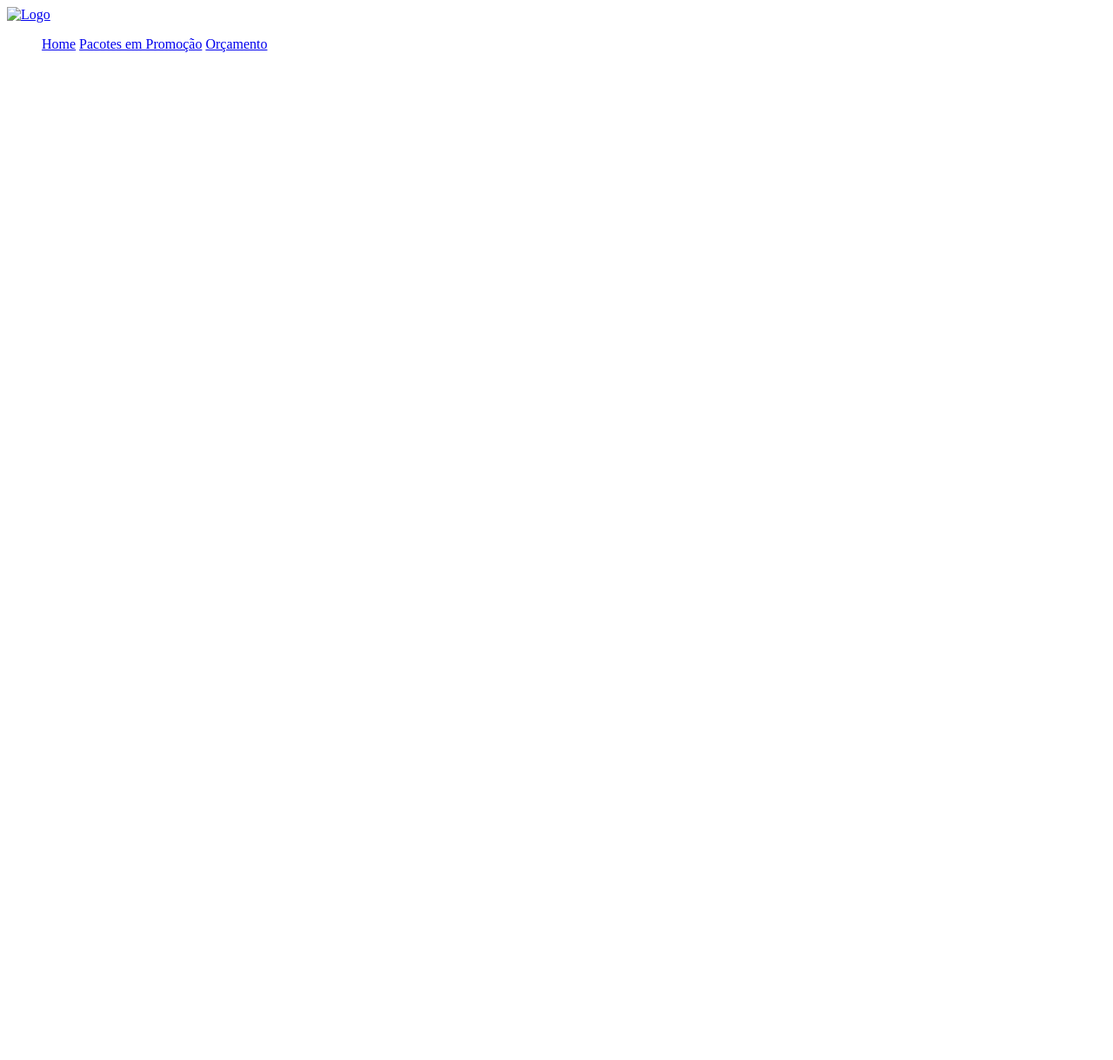
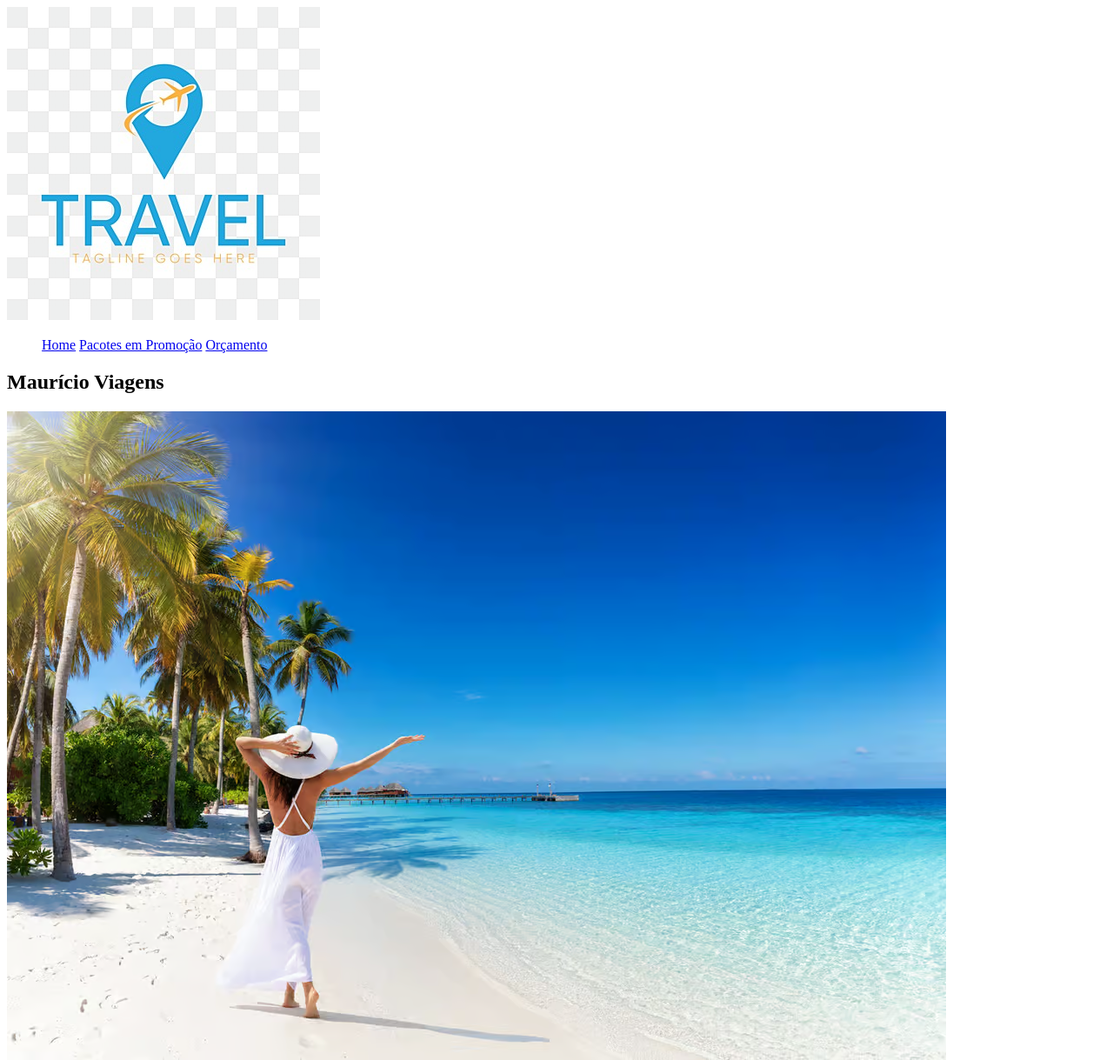
Before and after one commit to StefanyCarlos23/Exp.-Criativa---Site-ag-ncia-de-viagem-, a plain HTML site: page home.html in a window 1280 px wide. Shown: the whole page at 87% size. Before the commit the page ends 800 px from the top, so only its background shows below. Drawn offline with Linux system fonts and the light colour scheme.

Commit message:
aaaa
aaa

```diff
--- a/home.html
+++ b/home.html
@@ -3,14 +3,14 @@
 <head>
     <meta charset="UTF-8">
     <meta name="viewport" content="width=device-width, initial-scale=1.0">
-    <title>Agência de Viagem</title>
+    <title>Maurício Viagens</title>
     <link href="home.css" rel="stylesheet">
 </head>
 <body>
     <div class="container">
         <nav class="nav">
             <a href="home.html">
-                <img src="" alt="Logo">
+                <img src="imagens/logo.png" alt="Logo">
             </a>
             <ul class="ul">
                 <a href="home.html">Home</a>
@@ -20,9 +20,10 @@
         </nav>
         <section class="banner">
             <div class="banner-text">
-                <h1></h1>
+                <h1>Maurício Viagens</h1>
                 <h2></h2>
                 <p></p>
+                <img src="imagens/banner.avif">
             </div>
         </section>
 
```
Also changed, not shown: imagens/banner.avif (added), imagens/logo.png (added).
